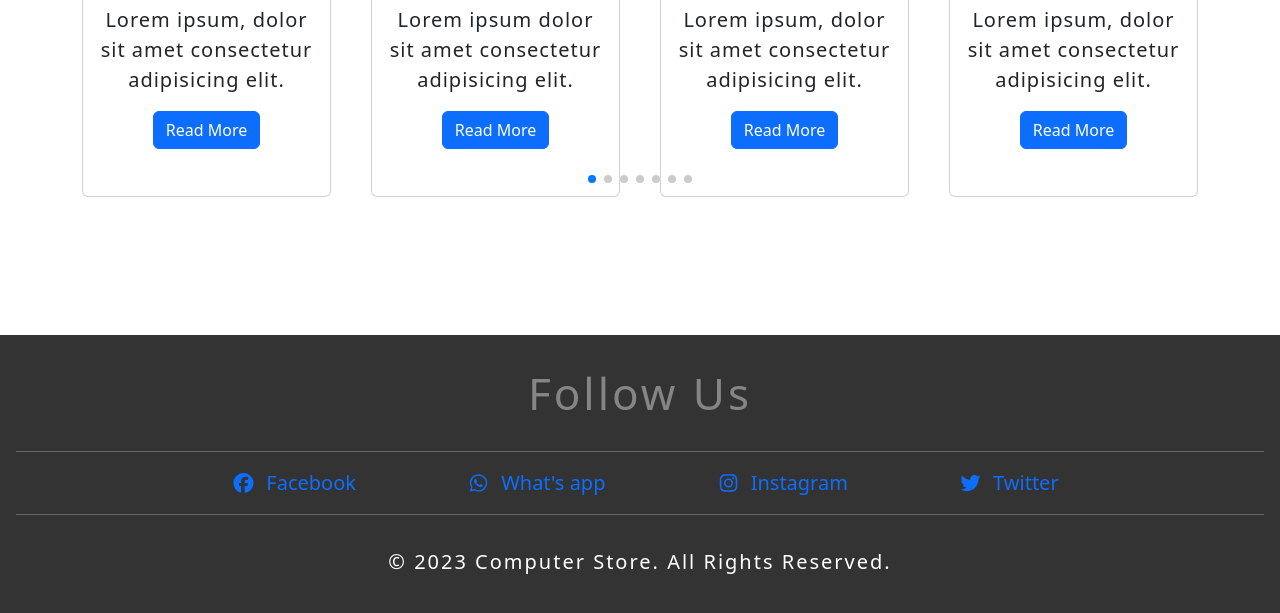
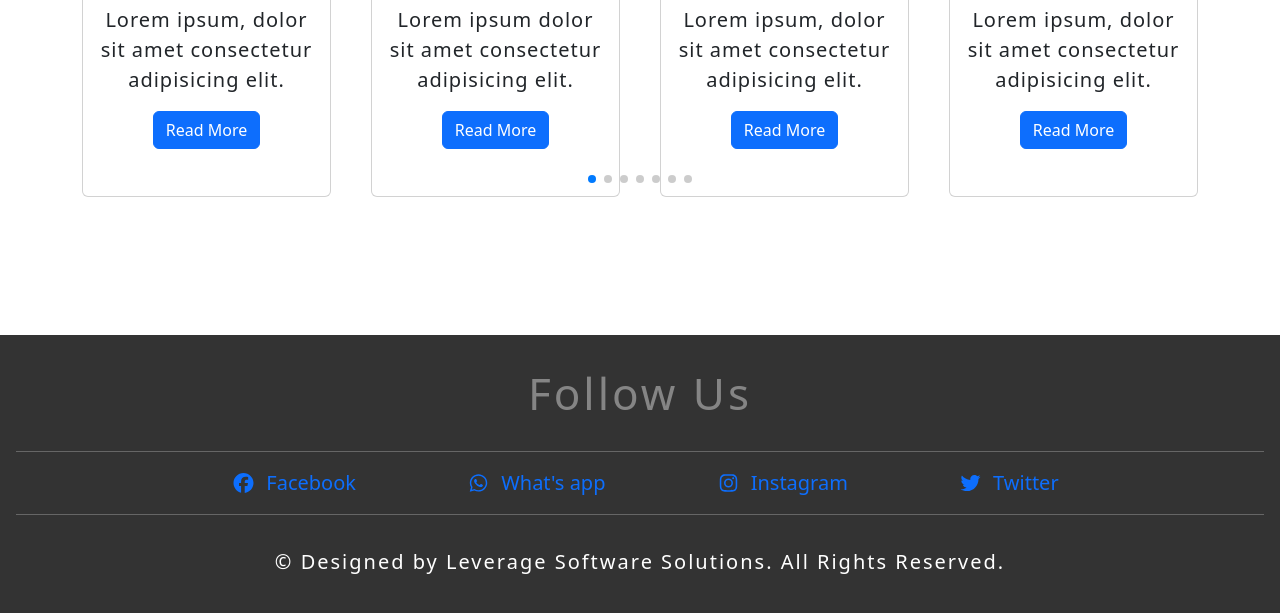
Before and after one commit to Mohamed-A-Awara/Computer-Store_Website, a plain HTML site: page index.html in a window 1280 px wide. Shown: the part 1905-2518 px from the top of the page. Drawn offline with nearby package versions, Linux system fonts and the light colour scheme.

Commit message:
Update index.html

```diff
--- a/index.html
+++ b/index.html
@@ -188,7 +188,7 @@
                     <hr class="f-line">
             </div>
             <div class="col-ls-12 text-center text-white p-3 ">
-                <p>&copy; 2023 Computer Store. All Rights Reserved.</p>
+                <p>&copy; Designed by Leverage Software Solutions. All Rights Reserved.</p>
             </div>
         </div>
     </section>
```
